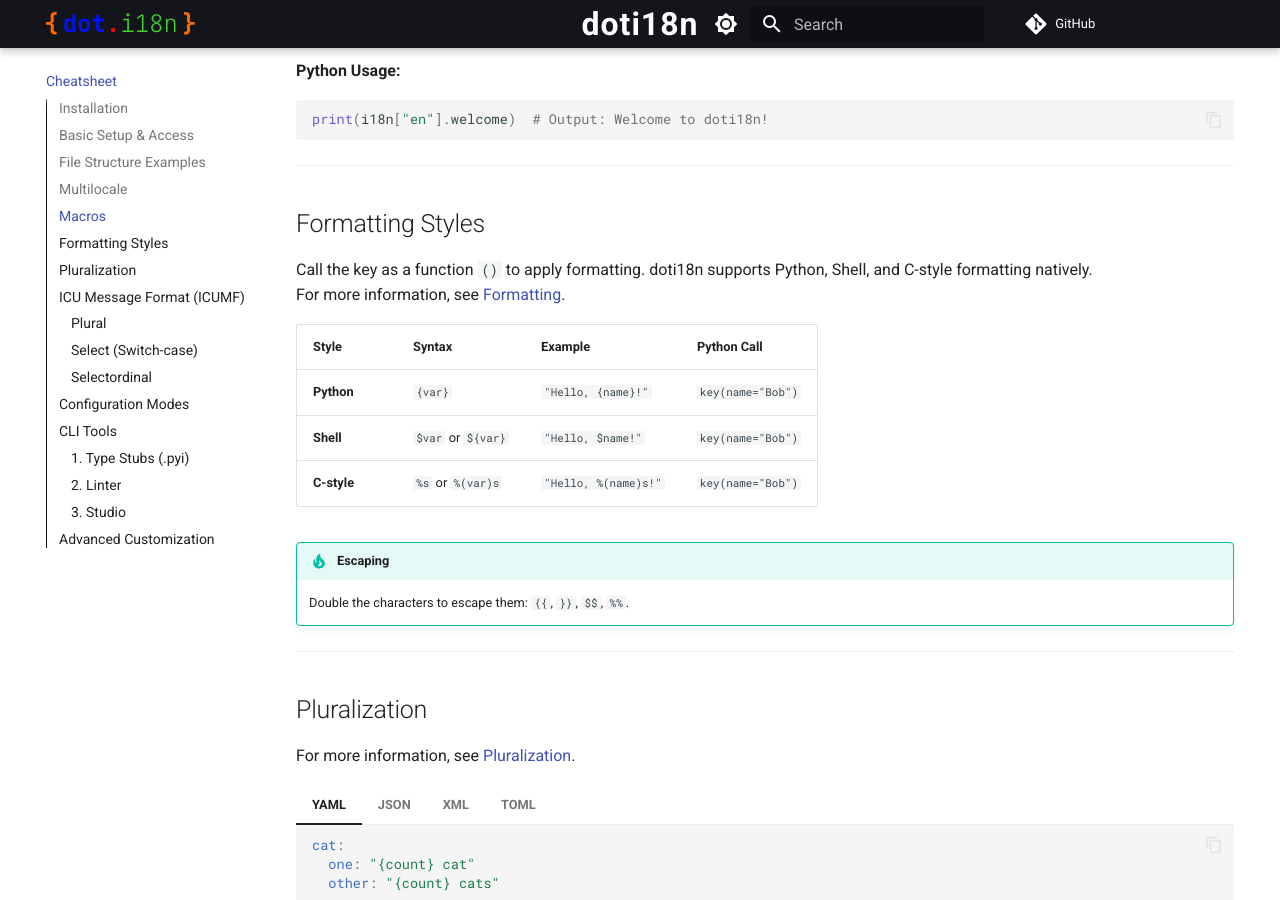
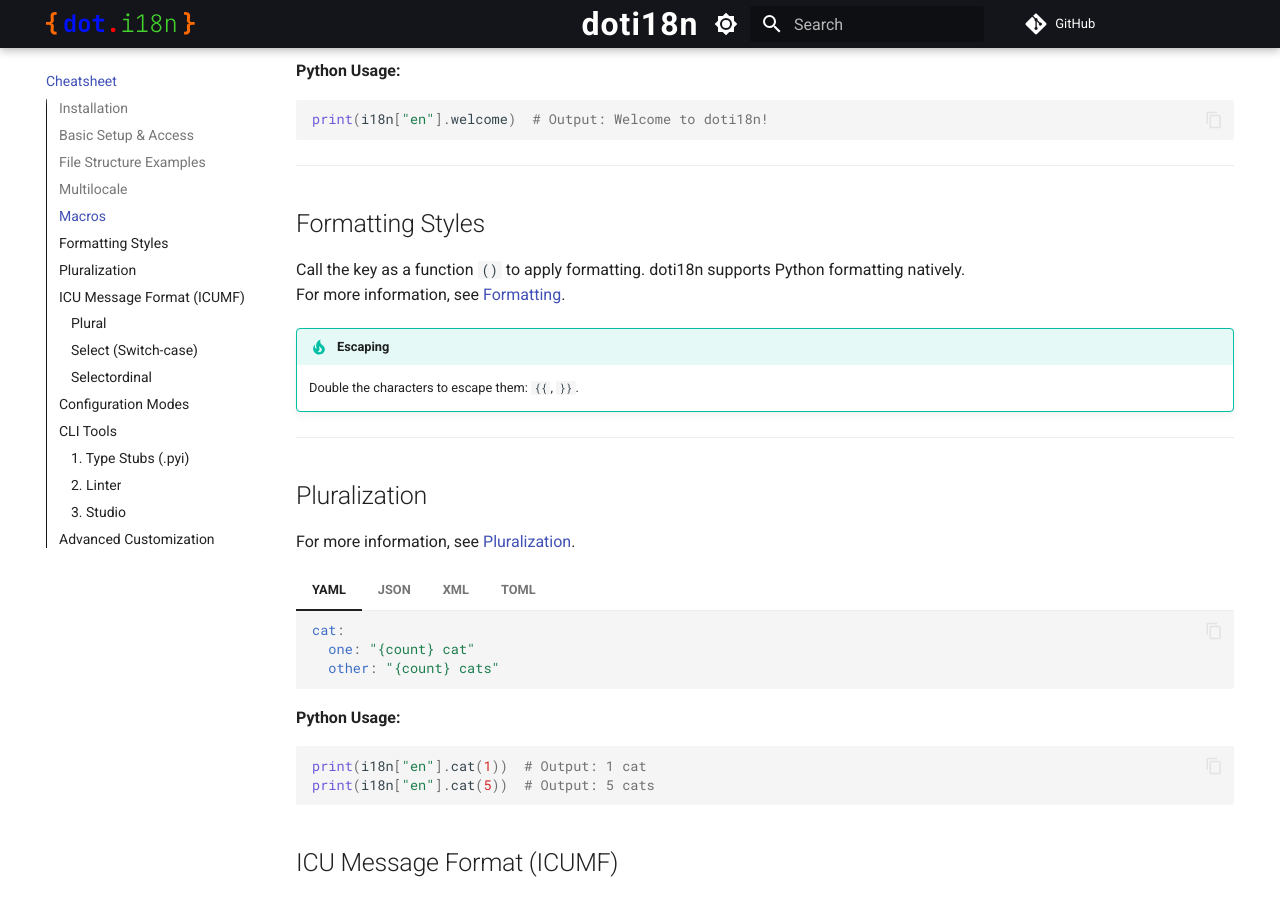
Before and after one commit to darkj3suss/doti18n, an MkDocs documentation site: the page built from docs/pages/cheatsheet.md, in a window 1280 px wide and 900 px high, scrolled down 2205 px. Built offline with MkDocs 1.6.1 and Material for MkDocs 9.7.7, drawn with Linux system fonts in a browser that asks for light colours; comment, search, counter and statistics services are not loaded.

Commit message:
docs(cheatsheet): remove references to C-style and shell-style formatting styles

```diff
--- a/docs/pages/cheatsheet.md
+++ b/docs/pages/cheatsheet.md
@@ -286,17 +286,11 @@
 
 ## Formatting Styles
 
-Call the key as a function `()` to apply formatting. doti18n supports Python, Shell, and C-style formatting natively.
+Call the key as a function `()` to apply formatting. doti18n supports Python formatting natively.
 For more information, see [Formatting](usage/formatting.md).
 
-| Style       | Syntax             | Example              | Python Call       |
-|:------------|:-------------------|:---------------------|:------------------|
-| **Python**  | `{var}`            | `"Hello, {name}!"`   | `key(name="Bob")` |
-| **Shell**   | `$var` or `${var}` | `"Hello, $name!"`    | `key(name="Bob")` |
-| **C-style** | `%s` or `%(var)s`  | `"Hello, %(name)s!"` | `key(name="Bob")` |
-
 !!! tip "Escaping"
-    Double the characters to escape them: `{{`, `}}`, `$$`, `%%`.
+    Double the characters to escape them: `{{`, `}}`.
 
 ---
 
```
